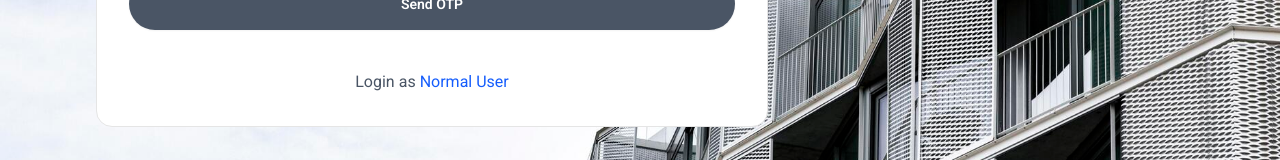
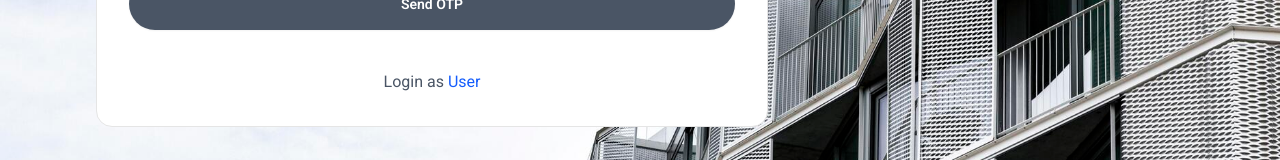
Before and after one commit to Av-technosys/maruti, a Next.js app: page /admin-login in a window 1280 px wide. Shown: the part 509-669 px from the top of the page. Built offline with nearby package versions, Linux system fonts and the light colour scheme.

Commit message:
admin user page typo fix

```diff
--- a/src/app/admin-login/page.jsx
+++ b/src/app/admin-login/page.jsx
@@ -142,7 +142,7 @@ export default function LoginPage() {
           <div className=" flex items-center gap-1 mt-6 sm:mt-10 justify-center  text-center text-gray-600">
             Login as{" "}
             <Link href={"/login"}>
-              <p className=" hover:underline text-blue-600">Normal User</p>
+              <p className=" hover:underline text-blue-600">User</p>
             </Link>
           </div>
         </div>
--- a/src/app/admin/layout.jsx
+++ b/src/app/admin/layout.jsx
@@ -5,7 +5,7 @@ import React from "react";
 
 const Layout = ({ children }) => {
   return (
-    <div className=" max-w-6xl p-6 mx-auto w-full">
+    <div className=" max-w-6xl px-6 py-10 mx-auto w-full">
       <NavBar />
       {children}
     </div>
--- a/src/app/admin/page.jsx
+++ b/src/app/admin/page.jsx
@@ -1,4 +1,3 @@
-import LogOutButton from "@/components/LogOutButton";
 import { userData } from "../../../db/schema";
 import { db } from "../../../lib/db";
 import ShowAllUsers from "./showAllUsers";
@@ -6,7 +5,7 @@ import ShowAllUsers from "./showAllUsers";
 const Page = async () => {
   const data = await db.select().from(userData);
   return (
-    <div className="  w-full  py-6">
+    <div className="  w-full px-6  py-6">
       <ShowAllUsers userData={data} />
     </div>
   );
--- a/src/components/adminUserTable.jsx
+++ b/src/components/adminUserTable.jsx
@@ -18,7 +18,7 @@ const AdminUserTable = ({ userData }) => {
   const [user, setUser] = React.useState(null);
 
   return (
-    <div className=" max-w-5xl mx-auto w-full h-full">
+    <div className="  w-full h-full">
       <UserDeleteDialog
         isOpen={isDeleteDialogOpen}
         setIsOpen={setIsDeleteDialogOpen}
```
